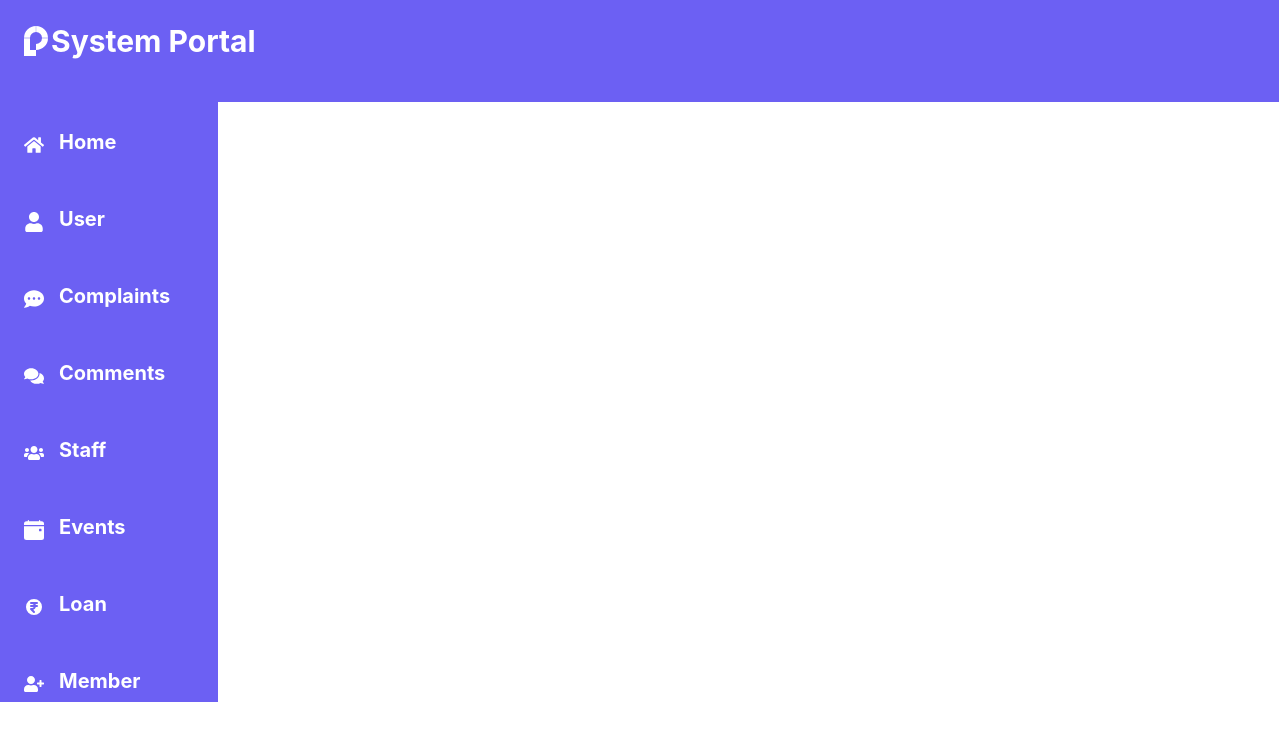
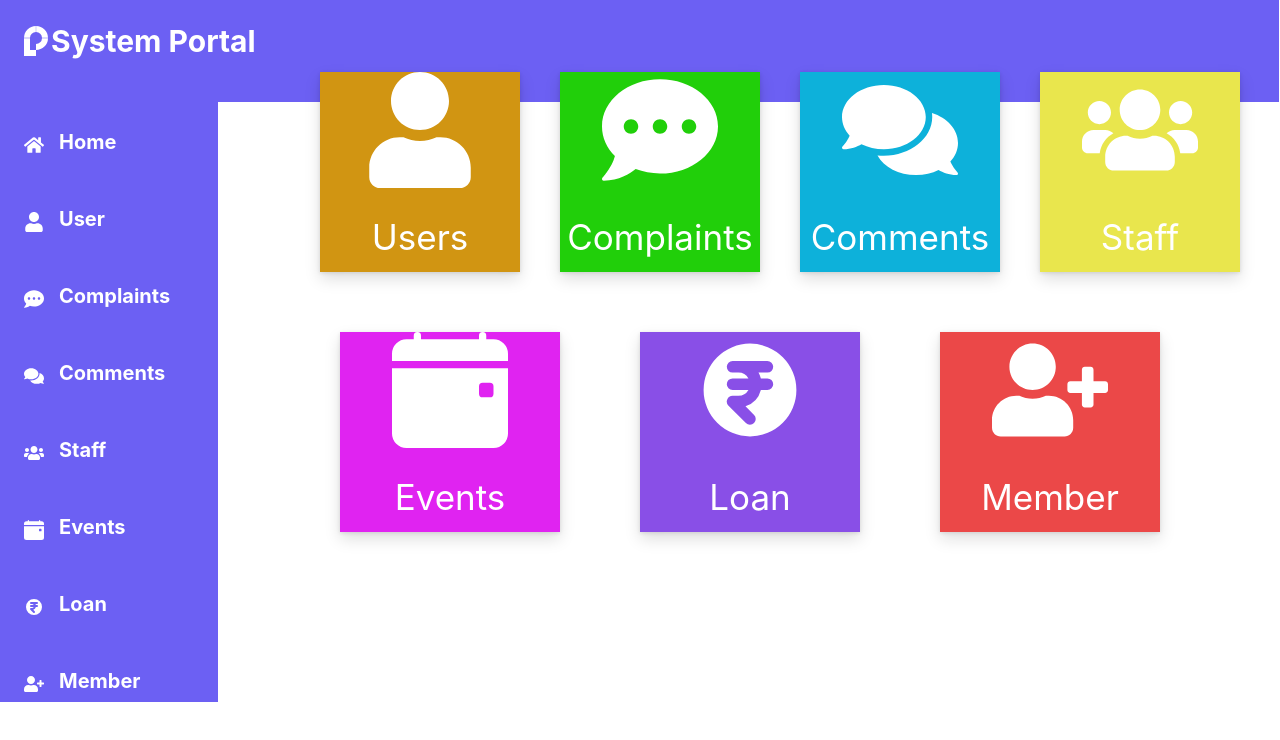
Before and after one commit to Govarthananofficial/SelfHelpMgmtSystem, a React (Create React App) app in the folder project/: page /dashboard/home in a window 1280 px wide. Shown: the top 740 px of the page. Built offline with nearby package versions, Linux system fonts and the light colour scheme.

Commit message:
changes in home

```diff
--- /dev/null
+++ b/project/src/Component/Home.css
@@ -0,0 +1,109 @@
+.home
+{
+    width:1000px;
+    height:550px;
+
+    margin-top: -650px;
+    margin-left: 300px;
+
+
+}
+#home1
+{
+    width:200px;
+    height:200px;
+
+    float: left;
+    margin:20px;
+    font-size:35px;
+    text-align: center;
+    background-color:#d19512;
+    box-shadow: 0 7px 15px 0 rgba(0, 0, 0, .13), 0 1px 4px 0 rgba(0, 0, 0, .11);
+    color:white
+}
+#home2
+{
+    width:200px;
+    height:200px;
+
+    float: left;
+    margin:20px;
+    font-size:35px;
+    text-align: center;
+    font-size:35px;
+    text-align: center;
+    background-color:#21cf0a;
+    box-shadow: 0 7px 15px 0 rgba(0, 0, 0, .13), 0 1px 4px 0 rgba(0, 0, 0, .11);
+    color: white;
+}
+#home3
+{
+    width:200px;
+    height:200px;
+
+    float: left;
+    margin:20px;
+    font-size:35px;
+    text-align: center;
+    background-color:#0db1da;
+    box-shadow: 0 7px 15px 0 rgba(0, 0, 0, .13), 0 1px 4px 0 rgba(0, 0, 0, .11);
+    color: white;
+}
+#home4
+{
+    width:200px;
+    height:200px;
+
+    float: left;
+    margin:20px;
+    font-size:35px;
+    text-align: center;
+    background-color: #e9e64d;
+    box-shadow: 0 7px 15px 0 rgba(0, 0, 0, .13), 0 1px 4px 0 rgba(0, 0, 0, .11);
+    color: white;
+
+}
+#home5
+{
+    width:220px;
+    height:200px;
+
+    float: left;
+    margin:40px;
+    font-size:35px;
+    text-align: center;
+    background-color:#e023f1;
+    box-shadow: 0 7px 15px 0 rgba(0, 0, 0, .13), 0 1px 4px 0 rgba(0, 0, 0, .11);
+    color: white;
+}
+#home6
+{
+    width:220px;
+    height:200px;
+
+    float: left;
+    margin:40px;
+    font-size:35px;
+    text-align: center;
+    background-color:#894fe7;
+    box-shadow: 0 7px 15px 0 rgba(0, 0, 0, .13), 0 1px 4px 0 rgba(0, 0, 0, .11);
+    color: white;
+}
+#home7
+{
+    width:220px;
+    height:200px;
+
+    float: left;
+    margin:40px;
+    font-size:35px;
+    text-align: center;
+    background-color:#eb4848;
+    box-shadow: 0 7px 15px 0 rgba(26, 21, 21, 0.13), 0 1px 4px 0 rgba(19, 9, 9, 0.11);
+    color: white;
+}
+#user1
+{
+    Font-size: 116px;
+   color: white;
+}
--- a/project/src/Component/Home.jsx
+++ b/project/src/Component/Home.jsx
@@ -1,10 +1,24 @@
 import React from 'react'
-
+import './Home.css';
+import { FaUser } from 'react-icons/fa';
+import { FaCommentDots } from 'react-icons/fa';
+import { FaComments } from 'react-icons/fa';
+import { FaUsers } from 'react-icons/fa'
+import { BsFillCalendarEventFill } from 'react-icons/bs';
+import { HiCurrencyRupee } from 'react-icons/hi';
+import { FaUserPlus } from 'react-icons/fa';
 function Home() {
 
     return (
-      <div>
+      <div class="home">
 
+        <div id="home1"><span id="user1"><FaUser/></span>Users</div>
+        <div  id="home2"><span id="user1"><FaCommentDots/></span>Complaints</div>
+        <div id="home3"><span id="user1"><FaComments/></span>Comments</div>
+        <div id="home4"><span id="user1"><FaUsers/></span><br></br>Staff</div>
+        <div id="home5"><span id="user1"><BsFillCalendarEventFill/></span><br></br>Events</div>
+        <div id="home6"><span id="user1"><HiCurrencyRupee/></span><br></br>Loan</div>
+        <div id="home7"><span id="user1"><FaUserPlus/></span><br></br>Member</div>
       </div>
     )
 
```
